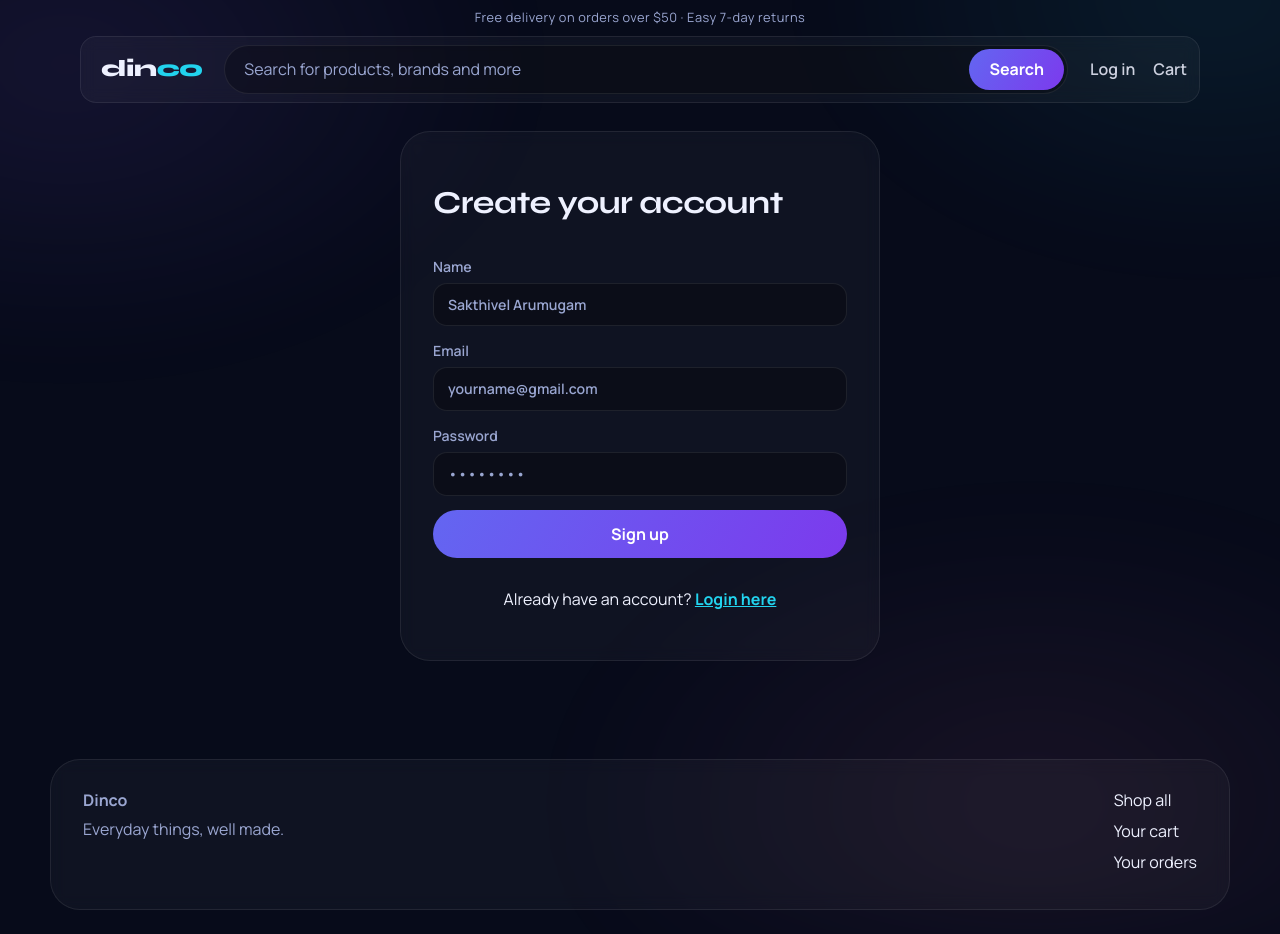
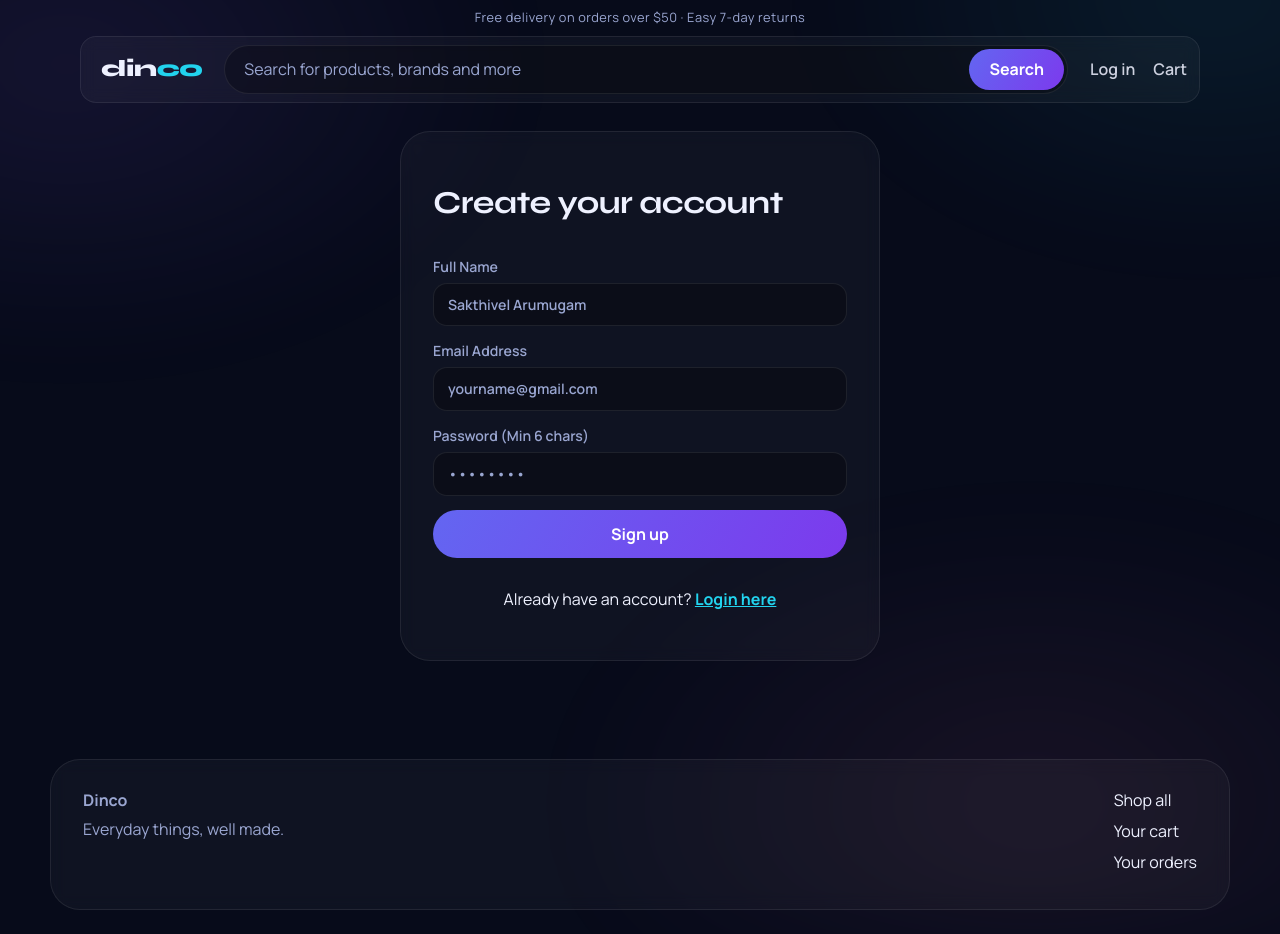
Before and after one commit to Sakthivelan02/Dinco, a React (Vite) app in the folder client/: page /register in a window 1280 px wide. Built offline with nearby package versions, Linux system fonts and the light colour scheme; no server answers.

Commit message:
Update login and register pages

```diff
--- a/client/src/components/Login.jsx
+++ b/client/src/components/Login.jsx
@@ -1,13 +1,13 @@
 import React, { useState } from 'react';
 import { useNavigate, Link } from 'react-router-dom';
-import { useApp } from '../context.jsx'; // Context-ai import panrom
+import { useApp } from '../context.jsx';
 
 const Login = () => {
   const [email, setEmail] = useState('');
   const [password, setPassword] = useState('');
   const [error, setError] = useState('');
   const [loading, setLoading] = useState(false);
-  const { login } = useApp(); // Context-la irukkura login function
+  const { login } = useApp();
   const navigate = useNavigate();
 
   const handleLogin = async (e) => {
@@ -16,7 +16,7 @@ const Login = () => {
     setLoading(true);
 
     try {
-      // Project-oda context login function-ai use panrom (It handles API & state automatically)
+      // Context login function moolama API call & state update panrom
       await login('/auth/login', { email, password });
       navigate('/');
     } catch (err) {
@@ -28,11 +28,12 @@ const Login = () => {
 
   return (
     <form className="form" onSubmit={handleLogin}>
-      <h1>Log in</h1>
+      <h1>Log in to Dinco</h1>
 
       {error && <p className="error" style={{ color: '#fb7185', background: 'rgba(251, 113, 133, 0.1)', padding: '10px', borderRadius: '8px' }}>⚠️ {error}</p>}
 
-      <label>Email
+      <label>
+        Email Address
         <input
           type="email"
           required
@@ -42,7 +43,8 @@ const Login = () => {
         />
       </label>
 
-      <label>Password
+      <label>
+        Password
         <input
           type="password"
           required
--- a/client/src/components/Register.jsx
+++ b/client/src/components/Register.jsx
@@ -6,7 +6,7 @@ const Register = () => {
   const [f, setF] = useState({ name: '', email: '', password: '' });
   const [error, setErr] = useState('');
   const [loading, setLoading] = useState(false);
-  const { login } = useApp(); // context login function can handle register endpoint too!
+  const { login } = useApp(); // context login/auth handler
   const navigate = useNavigate();
 
   const submit = async (e) => {
@@ -19,6 +19,7 @@ const Register = () => {
     setLoading(true);
 
     try {
+      // Register endpoint-ku request anuppi state-ai update panrom
       await login('/auth/register', f);
       navigate('/');
     } catch (x) {
@@ -36,16 +37,37 @@ const Register = () => {
 
       {error && <p className="error" style={{ color: '#fb7185', background: 'rgba(251, 113, 133, 0.1)', padding: '10px', borderRadius: '8px' }}>⚠️ {error}</p>}
 
-      <label>Name
-        <input required value={f.name} onChange={on('name')} placeholder="Sakthivel Arumugam" />
+      <label>
+        Full Name
+        <input
+          required
+          value={f.name}
+          onChange={on('name')}
+          placeholder="Sakthivel Arumugam"
+        />
       </label>
 
-      <label>Email
-        <input type="email" required value={f.email} onChange={on('email')} placeholder="yourname@gmail.com" />
+      <label>
+        Email Address
+        <input
+          type="email"
+          required
+          value={f.email}
+          onChange={on('email')}
+          placeholder="yourname@gmail.com"
+        />
       </label>
 
-      <label>Password
-        <input type="password" required minLength={6} value={f.password} onChange={on('password')} placeholder="••••••••" />
+      <label>
+        Password (Min 6 chars)
+        <input
+          type="password"
+          required
+          minLength={6}
+          value={f.password}
+          onChange={on('password')}
+          placeholder="••••••••"
+        />
       </label>
 
       <button className="btn" disabled={loading}>
```
